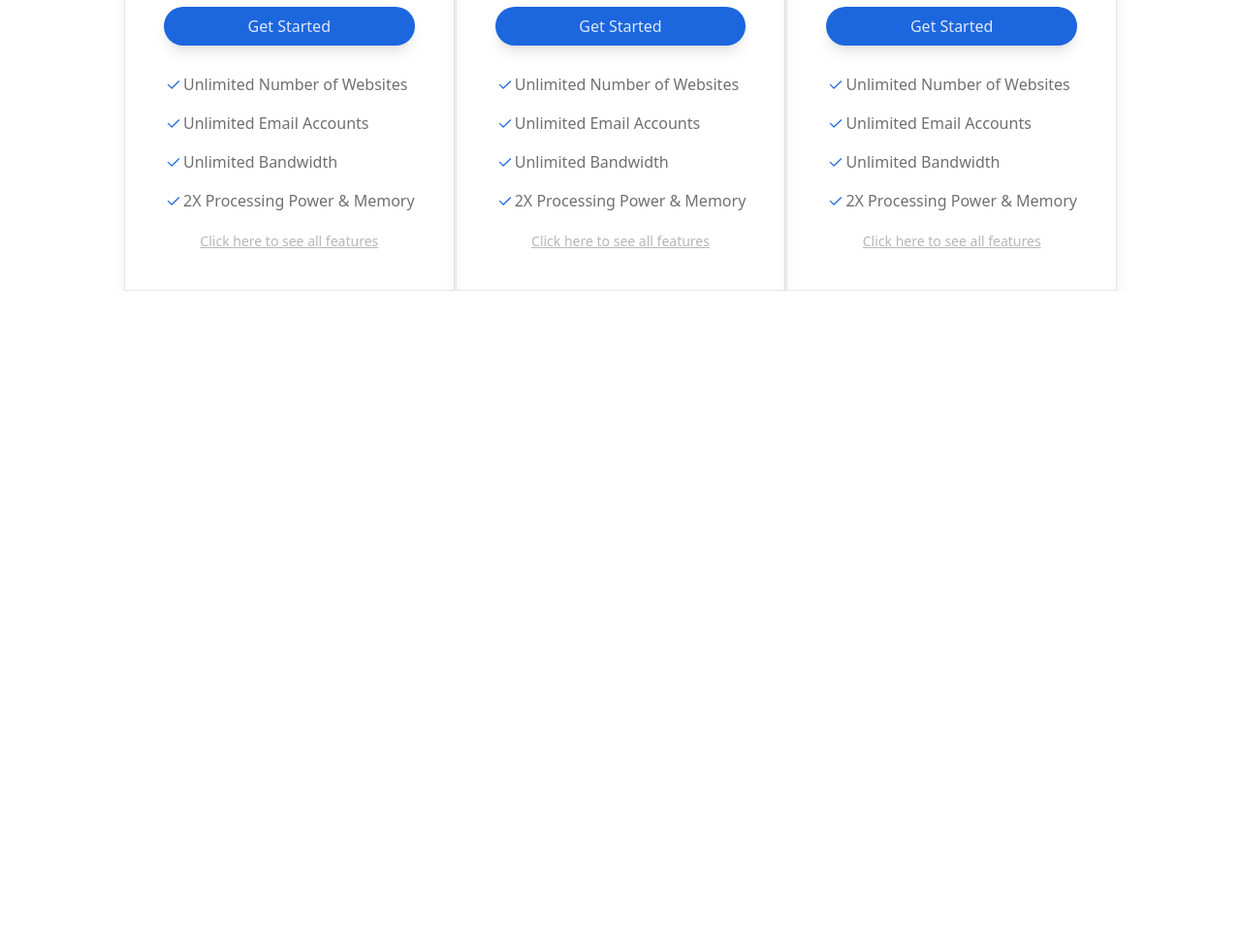
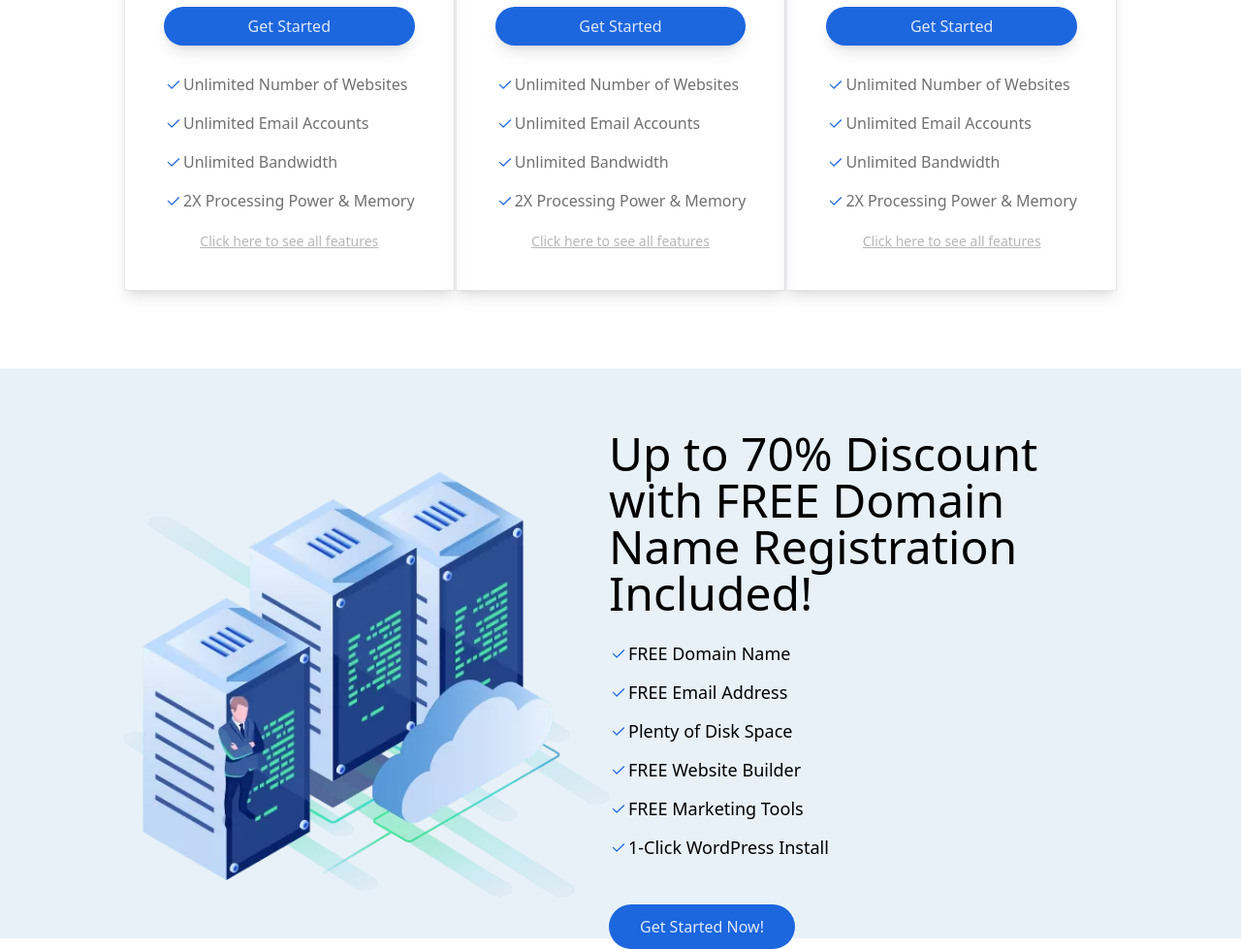
Before and after one commit to nimamesbah/project-host-test, a plain HTML site: page src/index.html in a window 1280 px wide. Shown: the part 2473-3452 px from the top of the page at 97% size. Before the commit the page ends 2773 px from the top, so only its background shows below. Drawn offline with Linux system fonts and the light colour scheme.

Commit message:
under host plan section finalize

```diff
--- a/src/index.html
+++ b/src/index.html
@@ -362,6 +362,41 @@
     </div>
     <!--hosting plan end-->
     <!--under host plan section start-->
+    <div class="w-full bg-under-domain-bg pt-16 mt-20 ">
+        <div class="w-95 sm:w-4/5 flex flex-col items-center gap-16 sm:gap-0 sm:flex-row mx-auto">
+            <img src="./assets/images/2.png.webp" alt="img-intro" class="w-[400px] sm:w-[500px]">
+            <div class="">
+                <h2 class="text-3xl sm:text-5xl mb-6">Up to 70% Discount with FREE Domain Name Registration Included!</h2>
+                <div class="flex text-lg mb-3 ">
+                    <img src="./assets/images/tick-svgrepo-com.svg" width="20px" alt="">
+                    <h4>FREE Domain Name</h4>
+                </div>
+                <div class="flex text-lg mb-3 ">
+                    <img src="./assets/images/tick-svgrepo-com.svg" width="20px" alt="">
+                    <h4>FREE Email Address</h4>
+                </div>
+                <div class="flex text-lg mb-3 ">
+                    <img src="./assets/images/tick-svgrepo-com.svg" width="20px" alt="">
+                    <h4>Plenty of Disk Space</h4>
+                </div>
+                <div class="flex text-lg mb-3 ">
+                    <img src="./assets/images/tick-svgrepo-com.svg" width="20px" alt="">
+                    <h4> FREE Website Builder</h4>
+                </div>
+                <div class="flex text-lg mb-3 ">
+                    <img src="./assets/images/tick-svgrepo-com.svg" width="20px" alt="">
+                    <h4>FREE Marketing Tools</h4>
+                </div>
+                <div class="flex text-lg pb-14 ">
+                    <img src="./assets/images/tick-svgrepo-com.svg" width="20px" alt="">
+                    <h4>1-Click WordPress Install</h4>
+                </div>
+                <a href="#" class="rounded-full py-3 px-8 capitalize bg-main-nav-bg text-nav-text-color ">get started now!</a>
+            </div>
+        </div>
+    </div>
+    <!-- under host plan end of-->
+
 </body>
 
 </html>
```
Also changed, not shown: src/assets/images/support-pattern.png (added), src/output.css.
